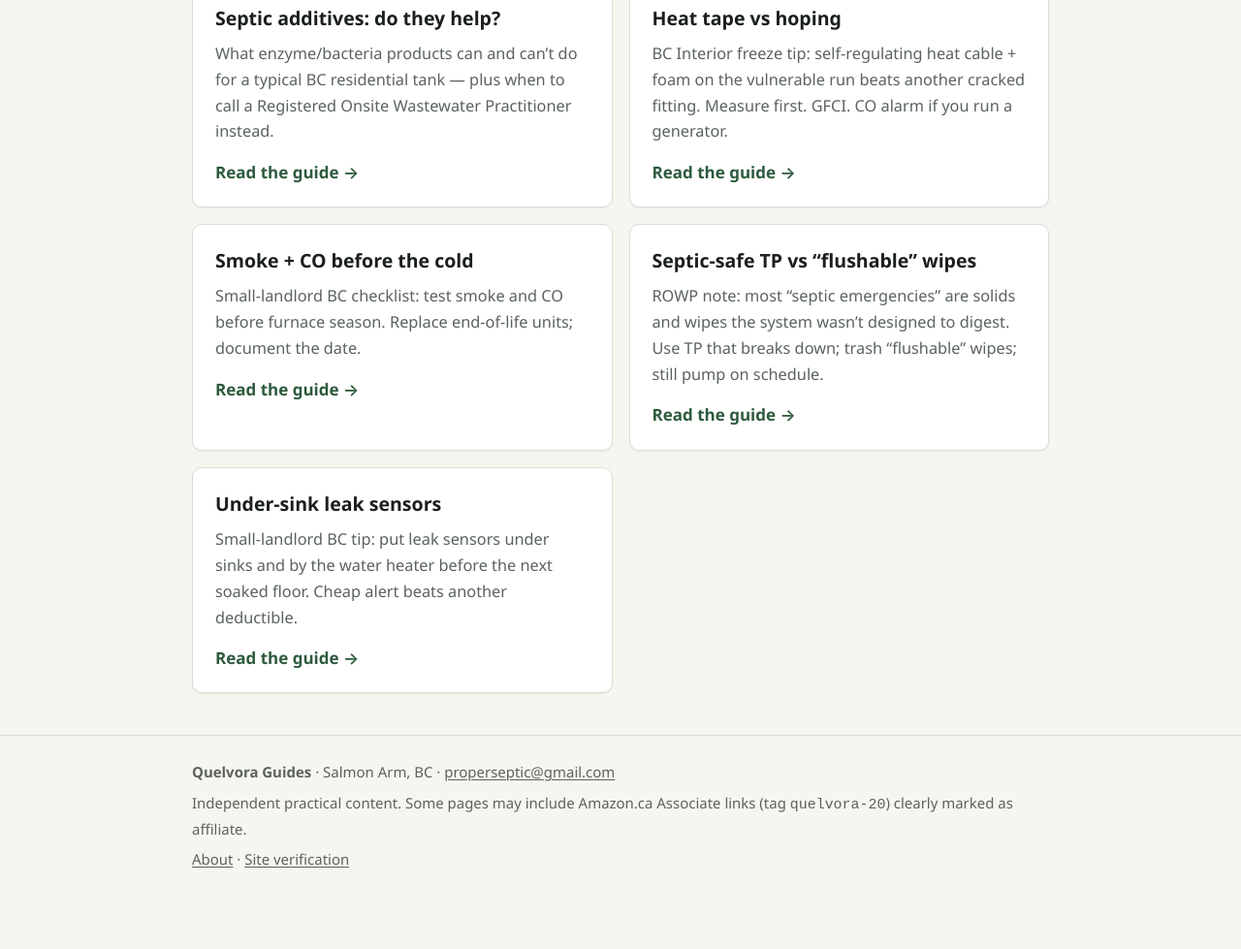
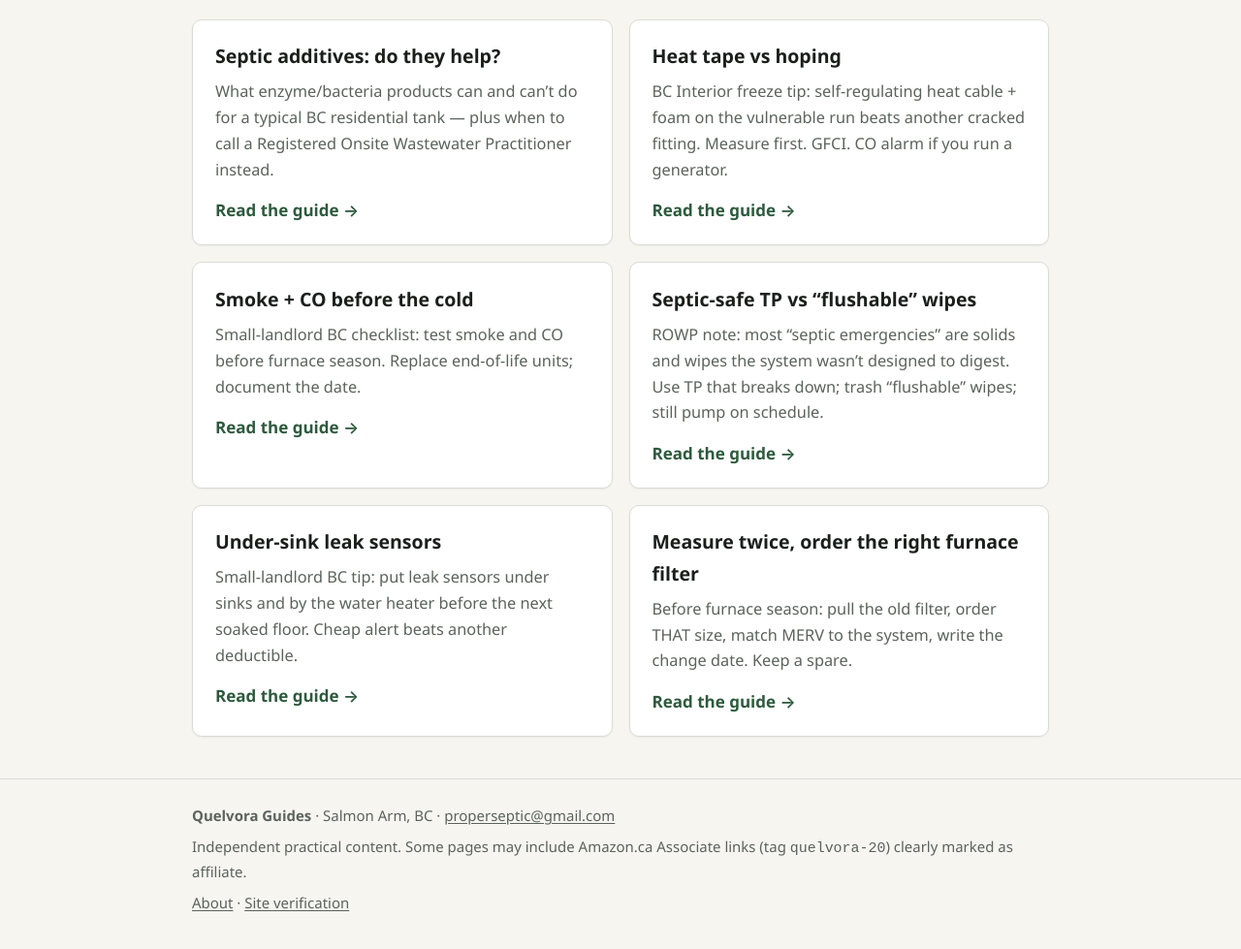
Before and after one commit to properseptic-stack/quelvora-guides, a plain HTML site: page index.html in a window 1280 px wide. Shown: the part 401-1380 px from the top of the page at 97% size. Before the commit the page ends 1349 px from the top, so only its background shows below. Drawn offline with Linux system fonts and the light colour scheme.

Commit message:
Link furnace-filter article on Guides home

```diff
--- a/index.html
+++ b/index.html
@@ -20,6 +20,7 @@
         <a href="articles/heat-tape-vs-hoping.html">Heat tape</a>
         <a href="articles/smoke-co-landlord-checklist.html">Smoke + CO</a>
         <a href="articles/landlord-leak-sensors.html">Leak sensors</a>
+        <a href="articles/furnace-filter-size.html">Furnace filter</a>
         <a href="about.html">About</a>
       </nav>
     </div>
@@ -84,6 +85,16 @@
         </p>
         <a class="more" href="articles/landlord-leak-sensors.html">Read the guide →</a>
       </article>
+
+      <article class="card">
+        <h2>Measure twice, order the right furnace filter</h2>
+        <p>
+          Before furnace season: pull the old filter, order THAT size, match MERV to the
+          system, write the change date. Keep a spare.
+        </p>
+        <a class="more" href="articles/furnace-filter-size.html">Read the guide →</a>
+      </article>
+
     </section>
   </main>
 
```
